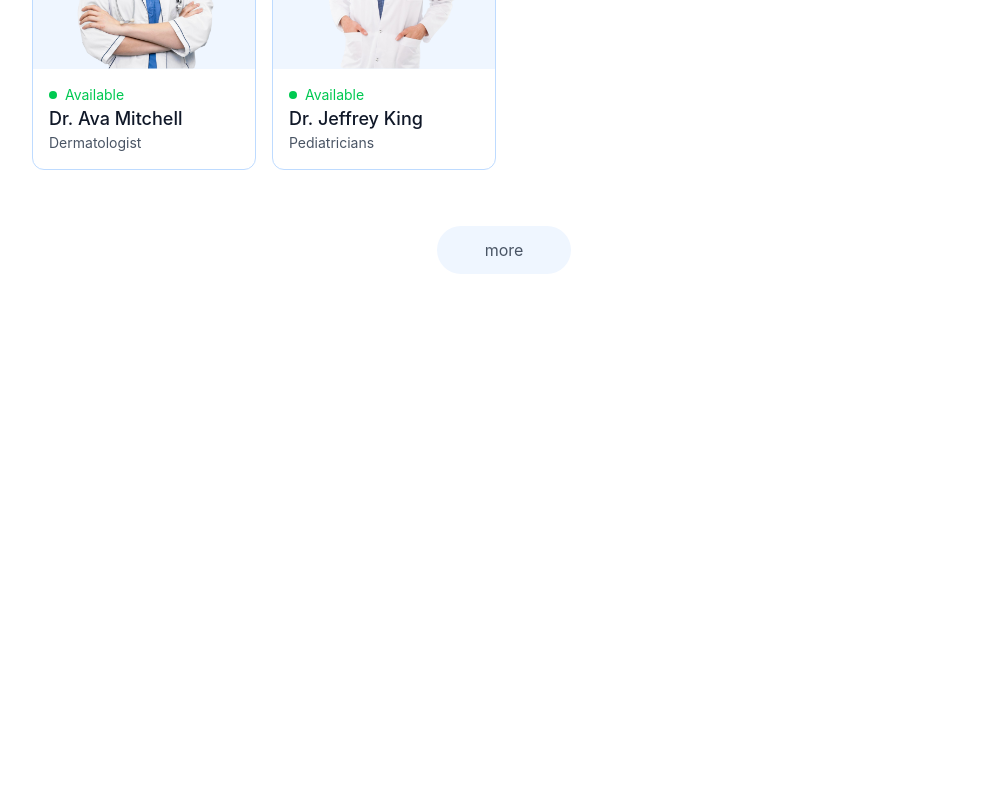
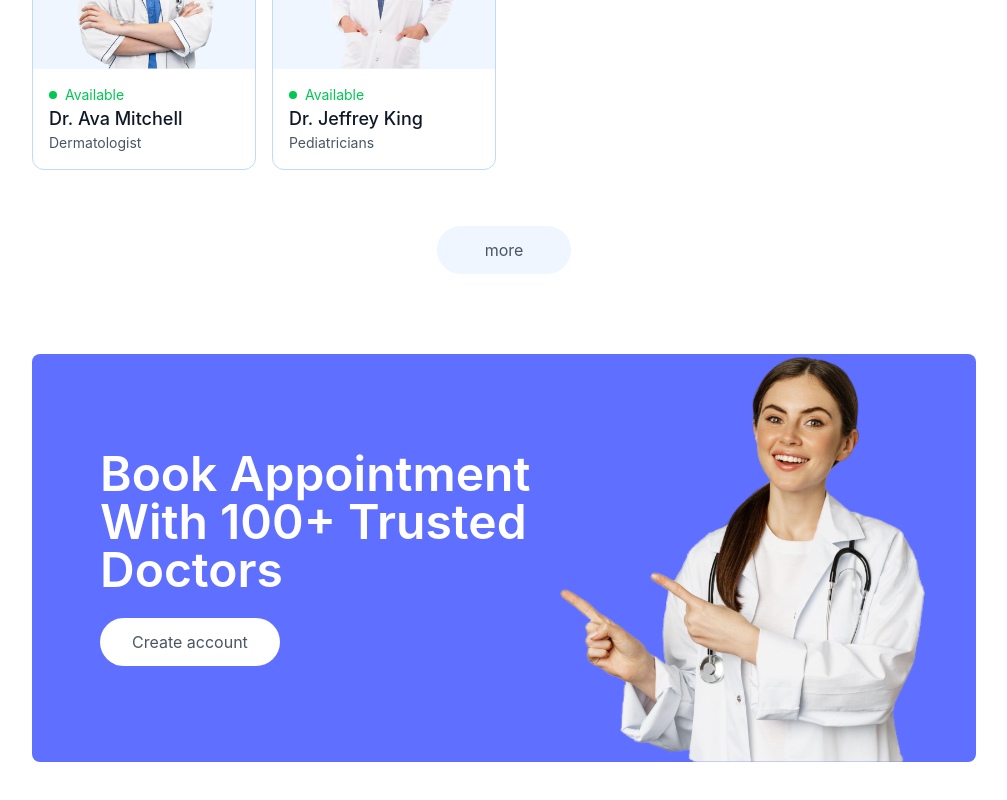
Before and after one commit to BuiTranTien/Doctor-Appointment-Booking-FE, a React (Vite) app: page / in a window 1280 px wide. Shown: the part 2079-2879 px from the top of the page, without its empty margins (136-1143 px from the left). Before the commit the page ends 2417 px from the top, so only its background shows below. Built offline with nearby package versions, Linux system fonts and the light colour scheme.

Commit message:
add banner

```diff
--- a/src/components/Banner.jsx
+++ b/src/components/Banner.jsx
@@ -1,10 +1,24 @@
 import React from 'react'
+import { assets } from '../assets/assets'
+import { useNavigate } from 'react-router-dom'
 
 const Banner = () => {
+  const navigate = useNavigate();
   return (
-    <div>
+    <div className='flex bg-primary rounded-lg px-6 sm:px-10 md:px-14 lg:px-12 my-20 md:mx-10'>
       {/* ----------left---------- */}
+      <div className='flex-1 py-8 sm:py-10 md:py-16 lg:py-24 lg:pl-5'>
+        <div className='text-xl sm:text-2xl md:text-3xl lg:text-5xl font-semibold text-white'>
+          <p>Book Appointment</p>
+          <p clasName='mt-4'>With 100+ Trusted Doctors</p>
+        </div>
+        <button onClick={() => { navigate('/login'); scrollTo(0, 0) }} className='bg-white text-sm sm:text-base text-gray-600 px-8 py-3 rounded-full mt-6 hover:scale-105 transition-all'>Create account</button>
+      </div>
 
+      {/* ----------right---------- */}
+      <div className='hidden md:block md:w-1/2 lg:w-[370px] relative'>
+        <img className='w-full absolute bottom-0 right-0 max-w-md' src={assets.appointment_img} alt="" />
+      </div>
     </div>
   )
 }
```
